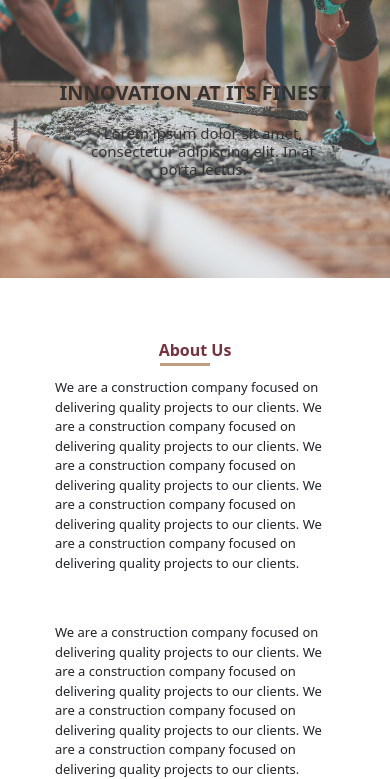
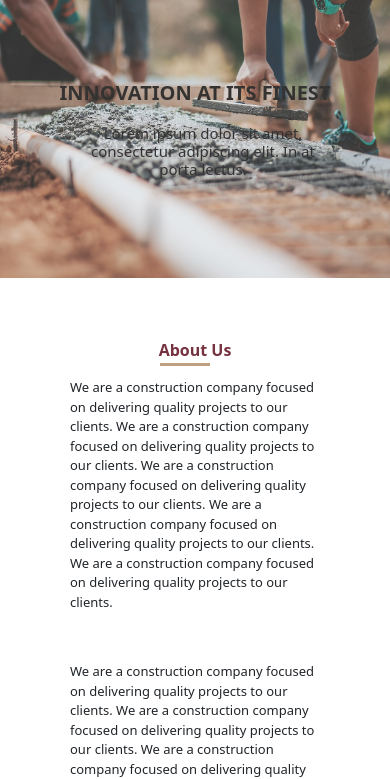
Before and after one commit to sambee1/Soteriadoxa, a website: page index.html in a window 390 px wide. Shown: the part 72-851 px from the top of the page. Drawn offline with nearby package versions, Linux system fonts and the light colour scheme.

Commit message:
Fixed slow loading pictures

```diff
--- a/css/style.css
+++ b/css/style.css
@@ -190,13 +190,9 @@ header .menu-list ul li:hover {
     margin: 0 20px;
     left: 36%;
   }
-  .about .about-1 {
-    width: 280px;
-    font-size: 13px;
-    text-align: left;
-  }
+  .about .about-1,
   .about .about-2 {
-    width: 280px;
+    width: 250px;
     font-size: 13px;
     text-align: left;
   }
@@ -341,7 +337,6 @@ header .menu-list ul li:hover {
   width: 400px;
   margin-top: 100px;
   border-radius: 10px;
-  transition: all 0.5s ease-out 0s;
 }
 .portfolio-images > img:hover,
 .portfolio-images > img:focus {
@@ -538,6 +533,6 @@ footer li:hover {
     width: 260px;
   }
   footer .row div p {
-    text-align: center;
+    /* text-align: center; */
   }
 }
```
Also changed, not shown: images/LootRyder(1).jpg (added), images/why-us-3.jpg, 1 other file.
